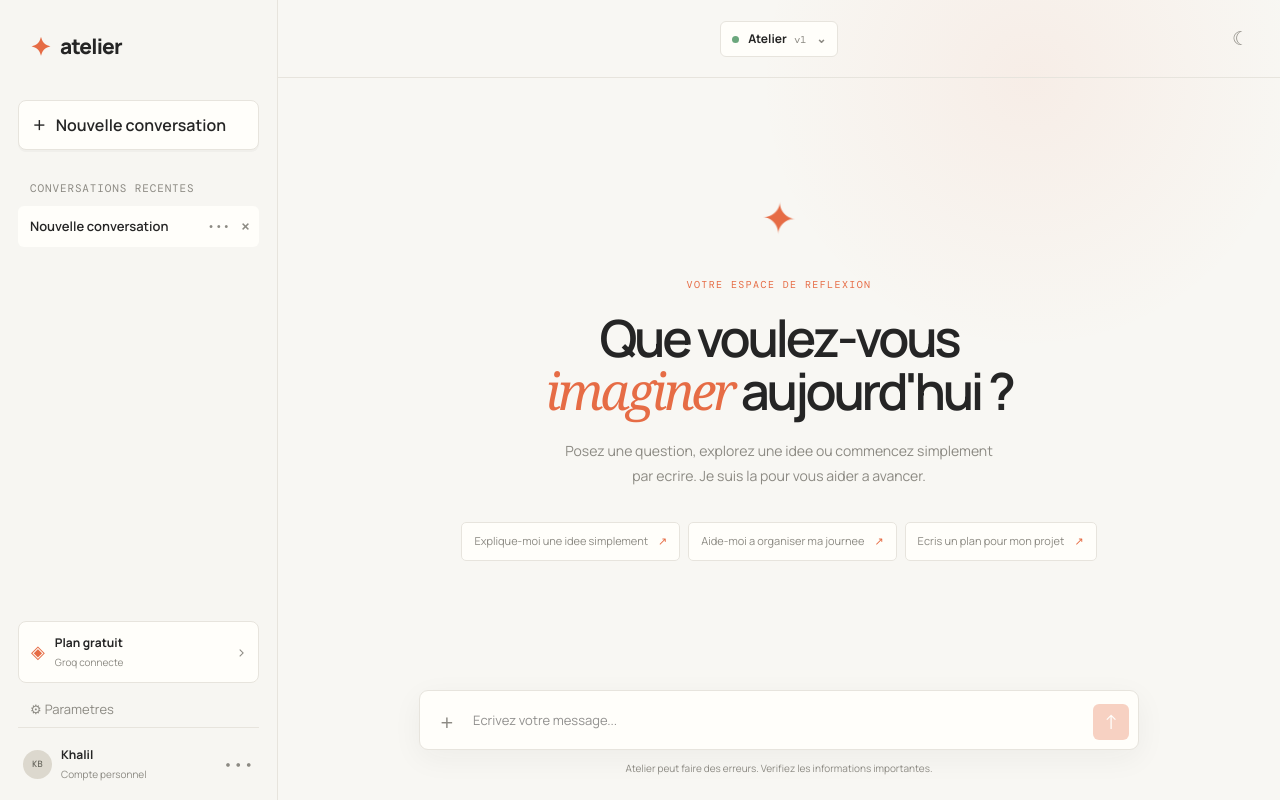
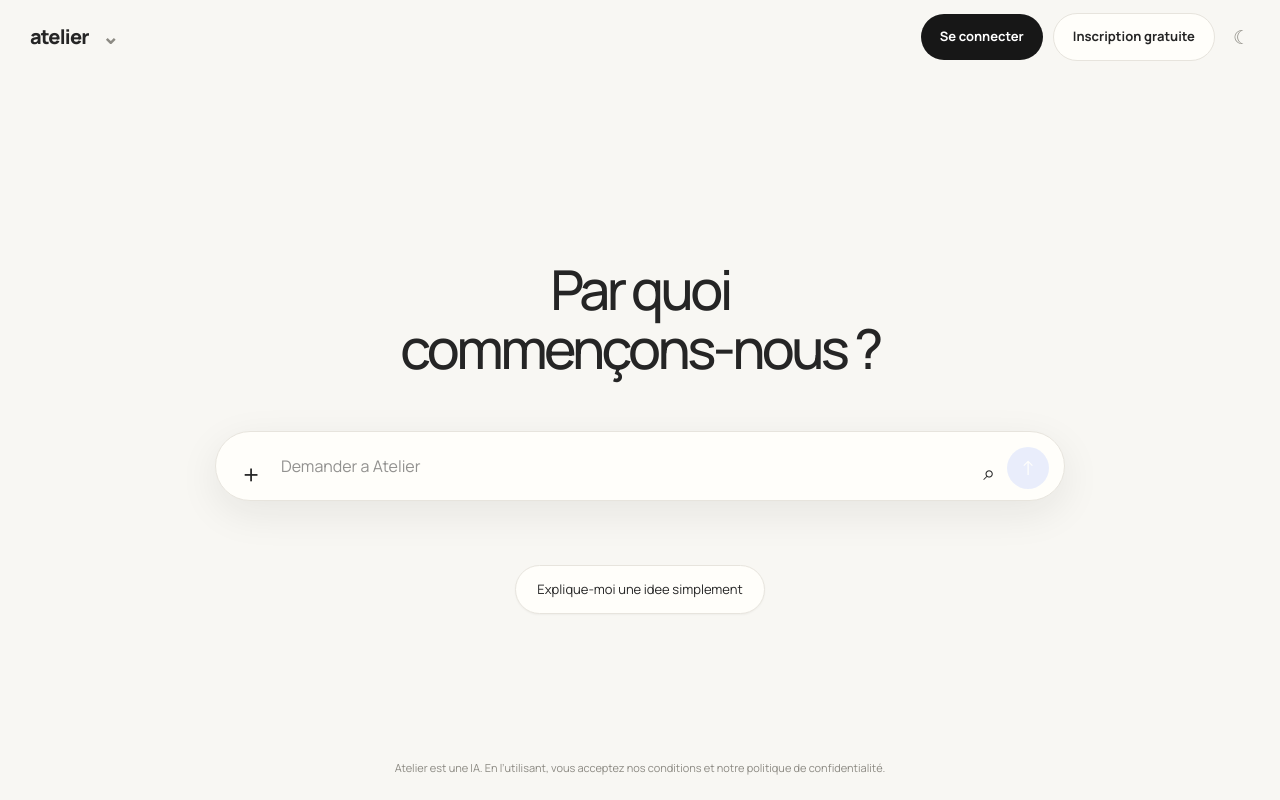
Before and after one commit to Khalil-Bousaltani-ESISA/app, a Next.js app: page / in a window 1280 px wide. Built offline with nearby package versions, Linux system fonts and the light colour scheme.

Commit message:
Match clean ChatGPT-style landing layout

```diff
--- a/app/globals.css
+++ b/app/globals.css
@@ -32,3 +32,24 @@ button { cursor: pointer; }
 .loading-screen { display: grid; place-items: center; color: var(--muted); font-size: 13px; }
 .fade-in { animation: appear .7s ease both; } @keyframes appear { from { opacity: 0; transform: translateY(12px); } to { opacity: 1; transform: none; } } @keyframes float { 50% { transform: translateY(-5px) rotate(4deg); } } @keyframes blink { 50% { opacity: .25; transform: translateY(-2px); } }
 @media (max-width: 700px) { .sidebar { display: none; }.topbar { height: 64px; justify-content: flex-end; padding: 0 18px; }.mobile-brand { display: block; position: absolute; left: 18px; border: 0; background: transparent; color: var(--ink); font-weight: 800; font-size: 17px; }.theme-toggle { right: 18px; }.model-picker { margin-right: 34px; }.welcome { padding-top: 80px; }.welcome h1 { font-size: 38px; }.suggestions { flex-direction: column; align-items: stretch; }.messages { padding-top: 25px; }.message-row.user { padding-left: 0; }.composer-wrap { width: 92%; margin-bottom: 15px; } }
+
+/* Minimal landing composition inspired by the reference screen. */
+.sidebar { display: none; }
+.chat-panel { background: var(--paper); }
+.topbar { height: 74px; justify-content: flex-start; border-bottom: 0; padding: 0 30px; }
+.mobile-brand { display: block; position: static; border: 0; background: transparent; color: var(--ink); font-size: 20px; font-weight: 800; letter-spacing: -.04em; padding: 0; }
+.topbar > .model-picker { display: none; }
+.top-actions { margin-left: auto; display: flex; align-items: center; gap: 10px; }
+.login-button, .signup-button { border-radius: 999px; padding: 13px 19px; font-size: 13px; font-weight: 700; }
+.login-button { border: 0; background: #171717; color: #fff; }.signup-button { border: 1px solid var(--line); background: var(--panel); color: var(--ink); }
+.top-actions .theme-toggle { position: static; margin-left: 8px; }
+.conversation-area { align-items: center; }
+.welcome { width: min(1030px, 92%); padding: 0; transform: translateY(-7vh); }
+.welcome h1 { font-size: clamp(38px, 4.3vw, 62px); letter-spacing: -.065em; line-height: 1.08; margin: 0 0 52px; font-weight: 500; }
+.welcome-composer { width: min(850px, 100%); margin: 0 auto; }
+.welcome-composer .composer { min-height: 70px; border-radius: 999px; padding: 11px 15px 11px 17px; background: var(--panel); box-shadow: 0 12px 40px rgba(30, 30, 30, .08); }
+.welcome-composer .composer textarea { padding: 13px 12px; font-size: 16px; }.welcome-composer .send { width: 42px; height: 42px; border-radius: 50%; background: #b7c8ff; }.welcome-composer .attach { font-size: 28px; color: #272727; }.mic-icon { color: var(--ink); font-size: 21px; padding: 0 12px; }
+.suggestions { margin-top: 64px; }.suggestions button { border-radius: 999px; padding: 14px 21px; background: var(--panel); color: var(--ink); font-size: 13px; box-shadow: 0 1px 2px rgba(0,0,0,.04); }
+.legal-note { position: absolute; bottom: 24px; left: 50%; transform: translateX(-50%); width: min(620px, 90%); text-align: center; color: var(--muted); font-size: 11px; }
+.composer-wrap { width: min(850px, 90%); }.composer-wrap .composer { border-radius: 999px; }.composer-wrap .composer-note { margin-bottom: 0; }
+@media (max-width: 700px) { .topbar { padding: 0 18px; }.top-actions { gap: 5px; }.login-button, .signup-button { padding: 10px 12px; font-size: 11px; }.signup-button { display: none; }.welcome { transform: translateY(-5vh); }.welcome h1 { font-size: 38px; margin-bottom: 38px; }.welcome-composer { width: 96%; }.welcome-composer .composer textarea { font-size: 14px; }.legal-note { bottom: 14px; }.top-actions .theme-toggle { right: auto; } }
--- a/app/page.tsx
+++ b/app/page.tsx
@@ -120,9 +120,10 @@ export default function Home() {
         <div className="profile"><span className="avatar">KB</span><span><strong>Khalil</strong><small>Compte personnel</small></span><span className="more">•••</span></div>
       </aside>
       <section className="chat-panel">
-        <header className="topbar"><button className="mobile-brand" onClick={startNewChat}>✦ atelier</button><div className="model-picker"><span className="status-dot" /> Atelier <span className="model-version">v1</span><span className="chevron">⌄</span></div><button className="theme-toggle" onClick={() => setIsDark((value) => !value)} aria-label="Changer le theme">{isDark ? "☼" : "☾"}</button></header>
-        <div className="conversation-area">{messages.length === 0 ? <div className="welcome fade-in"><div className="welcome-orb">✦</div><p className="eyebrow">Votre espace de reflexion</p><h1>Que voulez-vous<br /><em>imaginer</em> aujourd&apos;hui ?</h1><p className="welcome-copy">Posez une question, explorez une idee ou commencez simplement par ecrire. Je suis la pour vous aider a avancer.</p><div className="suggestions">{suggestions.map((suggestion) => <button key={suggestion} onClick={() => setInput(suggestion)}>{suggestion}<span>↗</span></button>)}</div></div> : <div className="messages">{messages.map((message, index) => <div className={`message-row ${message.role}`} key={`${message.role}-${index}`}><span className="message-avatar">{message.role === "assistant" ? "✦" : "KB"}</span><div className="message-body"><p className="message-name">{message.role === "assistant" ? "atelier" : "Vous"}</p>{message.attachment && <img className="attachment-preview" src={message.attachment.dataUrl} alt={message.attachment.name} />}{message.role === "assistant" ? <RichText content={message.content} /> : <p className="message-content">{message.content}</p>}</div></div>)}{isLoading && <div className="message-row assistant"><span className="message-avatar">✦</span><div><p className="message-name">atelier</p><p className="typing"><i /><i /><i /></p></div></div>}</div>}</div>
-        <div className="composer-wrap"><form className="composer" onSubmit={sendMessage}><label className="attach" aria-label="Ajouter une piece jointe"><input type="file" onChange={handleFile} accept=".txt,.md,.pdf,.png,.jpg,.jpeg" />+</label><textarea value={input} onChange={(event) => setInput(event.target.value)} onKeyDown={(event) => { if (event.key === "Enter" && !event.shiftKey) { event.preventDefault(); void sendMessage(); } }} placeholder={attachment ? "Fichier pret. Decrivez ce que vous voulez analyser..." : "Ecrivez votre message..."} rows={1} /><button className="send" type="submit" disabled={!input.trim() || isLoading} aria-label="Envoyer">↑</button></form><p className="composer-note">{attachment ? `Fichier joint : ${(JSON.parse(attachment) as { name: string }).name}` : "Atelier peut faire des erreurs. Verifiez les informations importantes."}</p></div>
+        <header className="topbar"><button className="mobile-brand" onClick={startNewChat}>atelier <span className="chevron">⌄</span></button><div className="model-picker"><span className="status-dot" /> Atelier <span className="model-version">v1</span><span className="chevron">⌄</span></div><div className="top-actions"><button className="login-button">Se connecter</button><button className="signup-button">Inscription gratuite</button><button className="theme-toggle" onClick={() => setIsDark((value) => !value)} aria-label="Changer le theme">{isDark ? "☼" : "☾"}</button></div></header>
+        <div className="conversation-area">{messages.length === 0 ? <div className="welcome fade-in"><h1>Par quoi<br />commençons-nous ?</h1><div className="welcome-composer"><ChatComposer input={input} setInput={setInput} attachment={attachment} handleFile={handleFile} sendMessage={sendMessage} isLoading={isLoading} /></div><div className="suggestions">{suggestions.slice(0, 1).map((suggestion) => <button key={suggestion} onClick={() => setInput(suggestion)}>{suggestion}</button>)}</div></div> : <div className="messages">{messages.map((message, index) => <div className={`message-row ${message.role}`} key={`${message.role}-${index}`}><span className="message-avatar">{message.role === "assistant" ? "✦" : "KB"}</span><div className="message-body"><p className="message-name">{message.role === "assistant" ? "atelier" : "Vous"}</p>{message.attachment && <img className="attachment-preview" src={message.attachment.dataUrl} alt={message.attachment.name} />}{message.role === "assistant" ? <RichText content={message.content} /> : <p className="message-content">{message.content}</p>}</div></div>)}{isLoading && <div className="message-row assistant"><span className="message-avatar">✦</span><div><p className="message-name">atelier</p><p className="typing"><i /><i /><i /></p></div></div>}</div>}</div>
+        {messages.length > 0 && <div className="composer-wrap"><ChatComposer input={input} setInput={setInput} attachment={attachment} handleFile={handleFile} sendMessage={sendMessage} isLoading={isLoading} /><p className="composer-note">{attachment ? `Fichier joint : ${(JSON.parse(attachment) as { name: string }).name}` : "Atelier peut faire des erreurs. Verifiez les informations importantes."}</p></div>}
+        {messages.length === 0 && <p className="legal-note">Atelier est une IA. En l’utilisant, vous acceptez nos conditions et notre politique de confidentialité.</p>}
       </section>
     </main>
   );
@@ -131,3 +132,7 @@ export default function Home() {
 function RichText({ content }: { content: string }) {
   return <div className="rich-content">{content.split("\n").map((line, index) => <p key={`${line}-${index}`}>{line.split(/(\*\*[^*]+\*\*)/g).map((part, partIndex) => part.startsWith("**") && part.endsWith("**") ? <strong key={partIndex}>{part.slice(2, -2)}</strong> : part)}</p>)}</div>;
 }
+
+function ChatComposer({ input, setInput, attachment, handleFile, sendMessage, isLoading }: { input: string; setInput: (value: string) => void; attachment: string; handleFile: (event: ChangeEvent<HTMLInputElement>) => void; sendMessage: (event?: FormEvent) => void; isLoading: boolean }) {
+  return <form className="composer" onSubmit={sendMessage}><label className="attach" aria-label="Ajouter une piece jointe"><input type="file" onChange={handleFile} accept=".txt,.md,.pdf,.png,.jpg,.jpeg" />+</label><textarea value={input} onChange={(event) => setInput(event.target.value)} onKeyDown={(event) => { if (event.key === "Enter" && !event.shiftKey) { event.preventDefault(); void sendMessage(); } }} placeholder={attachment ? "Fichier pret. Decrivez ce que vous voulez analyser..." : "Demander a Atelier"} rows={1} /><span className="mic-icon">⌕</span><button className="send" type="submit" disabled={!input.trim() || isLoading} aria-label="Envoyer">↑</button></form>;
+}
```
